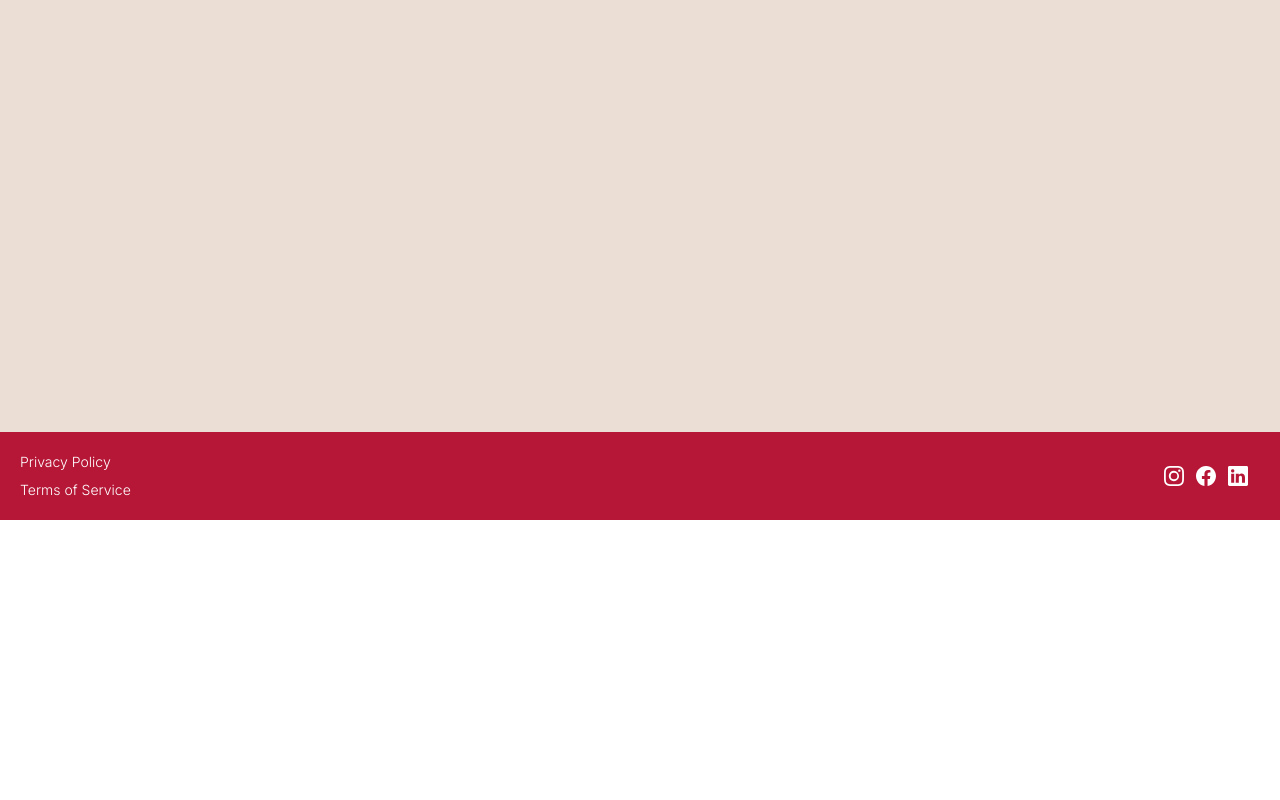
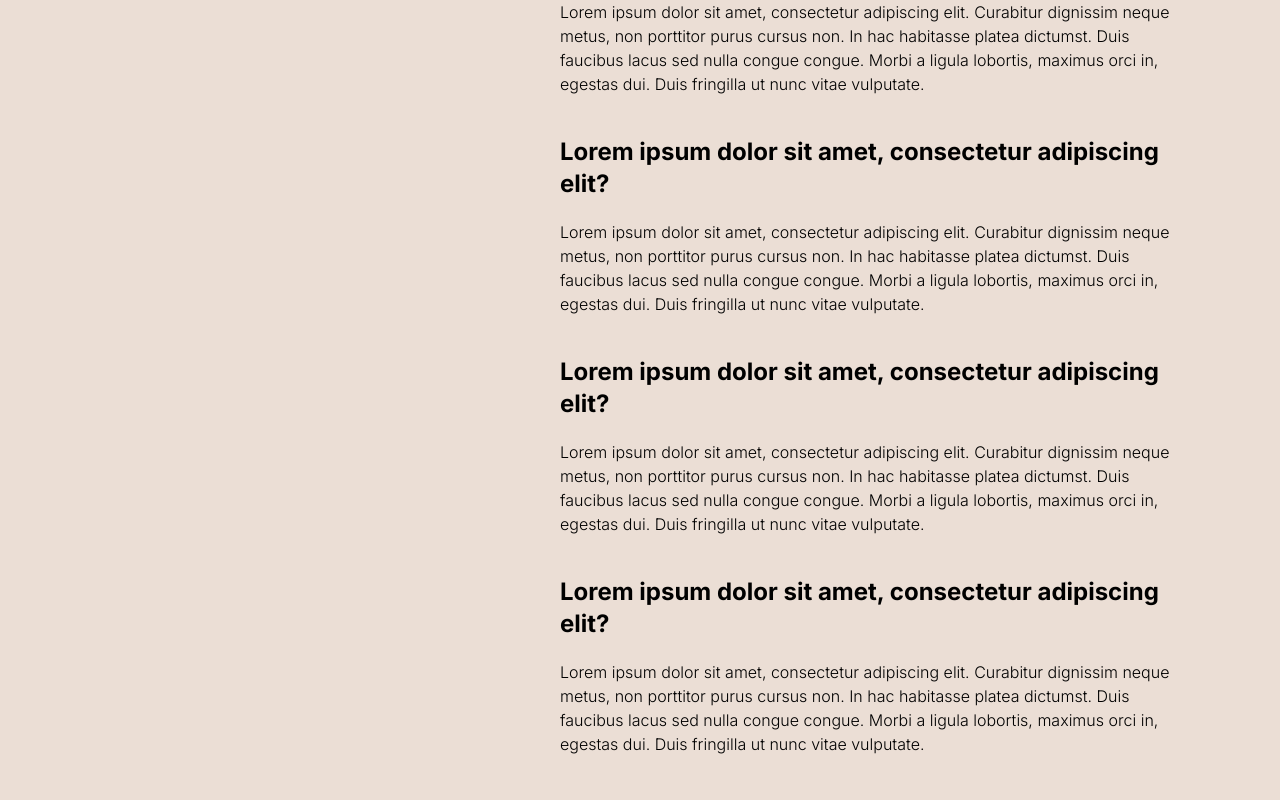
Before and after one commit to filipalacerda/swanpsychology, a Next.js app: page /faqs in a window 1280 px wide. Shown: the part 280-1080 px from the top of the page. Before the commit the page ends 800 px from the top, so only its background shows below. Built offline with nearby package versions, Linux system fonts and the light colour scheme.

Commit message:
Adds faqs page

```diff
--- a/app/faqs/page.tsx
+++ b/app/faqs/page.tsx
@@ -1,5 +1,61 @@
 const Faqs = () => {
-  return <div>FAQS</div>;
+  return (
+    <section className="md:p-24 p-12 flex md:mt-20 mt-10 gap-20 md:flex-row flex-col mb-10">
+      <div>
+        <h2 className="text-3xl font-bold md:w-96">FAQs</h2>
+      </div>
+      <div className="flex flex-col gap-10">
+        <div>
+          <h3 className="text-2xl font-bold mb-5">
+            Lorem ipsum dolor sit amet, consectetur adipiscing elit?
+          </h3>
+          <p className="font-light">
+            Lorem ipsum dolor sit amet, consectetur adipiscing elit. Curabitur
+            dignissim neque metus, non porttitor purus cursus non. In hac
+            habitasse platea dictumst. Duis faucibus lacus sed nulla congue
+            congue. Morbi a ligula lobortis, maximus orci in, egestas dui. Duis
+            fringilla ut nunc vitae vulputate.
+          </p>
+        </div>
+        <div>
+          <h3 className="text-2xl font-bold mb-5">
+            Lorem ipsum dolor sit amet, consectetur adipiscing elit?
+          </h3>
+          <p className="font-light">
+            Lorem ipsum dolor sit amet, consectetur adipiscing elit. Curabitur
+            dignissim neque metus, non porttitor purus cursus non. In hac
+            habitasse platea dictumst. Duis faucibus lacus sed nulla congue
+            congue. Morbi a ligula lobortis, maximus orci in, egestas dui. Duis
+            fringilla ut nunc vitae vulputate.
+          </p>
+        </div>
+        <div>
+          <h3 className="text-2xl font-bold mb-5">
+            Lorem ipsum dolor sit amet, consectetur adipiscing elit?
+          </h3>
+          <p className="font-light">
+            Lorem ipsum dolor sit amet, consectetur adipiscing elit. Curabitur
+            dignissim neque metus, non porttitor purus cursus non. In hac
+            habitasse platea dictumst. Duis faucibus lacus sed nulla congue
+            congue. Morbi a ligula lobortis, maximus orci in, egestas dui. Duis
+            fringilla ut nunc vitae vulputate.
+          </p>
+        </div>
+        <div>
+          <h3 className="text-2xl font-bold mb-5">
+            Lorem ipsum dolor sit amet, consectetur adipiscing elit?
+          </h3>
+          <p className="font-light">
+            Lorem ipsum dolor sit amet, consectetur adipiscing elit. Curabitur
+            dignissim neque metus, non porttitor purus cursus non. In hac
+            habitasse platea dictumst. Duis faucibus lacus sed nulla congue
+            congue. Morbi a ligula lobortis, maximus orci in, egestas dui. Duis
+            fringilla ut nunc vitae vulputate.
+          </p>
+        </div>
+      </div>
+    </section>
+  );
 };
 
 export default Faqs;
--- a/app/privacy-policy/page.tsx
+++ b/app/privacy-policy/page.tsx
@@ -2,7 +2,7 @@ const PrivacyPolicy = () => {
   return (
     <section className="md:p-24 p-12 flex md:mt-20 mt-10 gap-20 md:flex-row flex-col mb-10">
       <div>
-        <h2 className="text-2xl font-bold w-60">Privacy Policy</h2>
+        <h2 className="text-3xl font-bold md:w-96">Privacy Policy</h2>
       </div>
       <div className="leading-10 text-md font-light">
         <p>
--- a/app/terms-service/page.tsx
+++ b/app/terms-service/page.tsx
@@ -2,7 +2,7 @@ const TermsService = () => {
   return (
     <section className="md:p-24 p-12 flex md:mt-20 mt-10 gap-20 md:flex-row flex-col mb-10">
       <div>
-        <h2 className="text-2xl font-bold w-60">Terms of Service</h2>
+        <h2 className="text-3xl font-bold md:w-96">Terms of Service</h2>
       </div>
 
       <div className="leading-10 text-md font-light">
```
